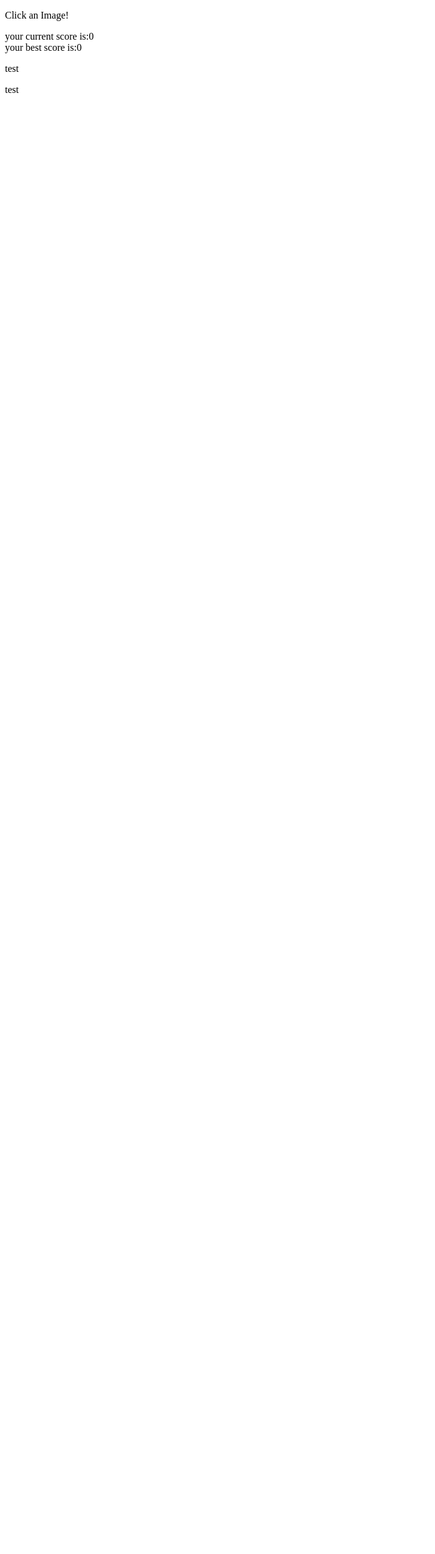
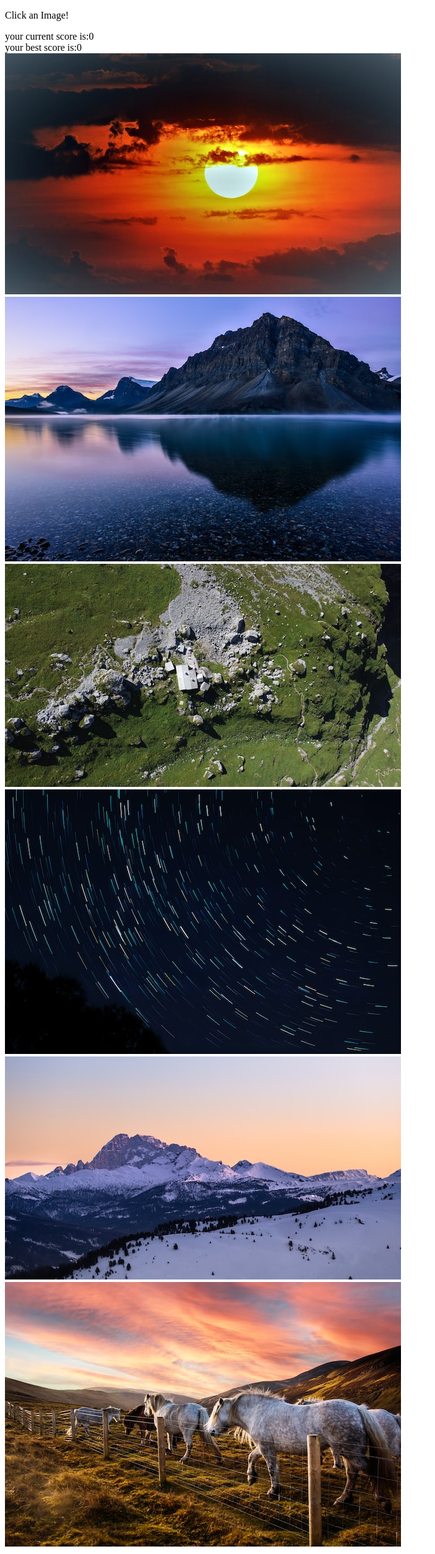
Before and after one commit to VirsatusCodes/odin-memory-card, a React (Create React App) app: page / in a window 1280 px wide. Shown: the whole page at 62% size, without its empty margins (0-703 px from the left). Before the commit the page ends 800 px from the top, so only its background shows below. Built offline with nearby package versions, Linux system fonts and the light colour scheme.

Commit message:
images linked, logic to cycle new images implemented

```diff
--- a/src/App.js
+++ b/src/App.js
@@ -2,7 +2,7 @@ import React, {useState, useEffect} from 'react';
 import ImgRender from './components/ImgRender'
 import './App.css';
 
-const App = () => {
+const App = ({imgArr}) => {
 
   const [scores, setScores] = useState(
     {
@@ -12,9 +12,9 @@ const App = () => {
 
   const randomOrderNumbers = () => {
     const randomNumArr = []
-    const numberOfImages = 10
-    const maxValueInRandomNumArr = 10
-    /* for 0-9 values, have to use 10 because of Math.floor */
+    const numberOfImages = 6
+    const maxValueInRandomNumArr = 6
+    /* for 0-5 values, have to use 6 because of Math.floor */
 
     while(randomNumArr.length < numberOfImages) {
       const num = Math.floor(Math.random() * maxValueInRandomNumArr)
@@ -25,6 +25,10 @@ const App = () => {
     }
     return randomNumArr
   }
+
+  const randomNumArr = randomOrderNumbers()
+  /* change this to use effect once clicking changing state
+  is functional to rerender on clicking state change */
 
   return (
     <div className='mainContainer'>
@@ -40,8 +44,18 @@ const App = () => {
         </div>
       </div>
       <div className='imgContainers'>
-        <ImgRender/>
-        <ImgRender/>
+        <ImgRender
+          imgSrc = {imgArr[randomNumArr[0]]}/>
+        <ImgRender
+          imgSrc = {imgArr[randomNumArr[1]]}/>
+        <ImgRender
+          imgSrc = {imgArr[randomNumArr[2]]}/>
+        <ImgRender
+          imgSrc = {imgArr[randomNumArr[3]]}/>
+        <ImgRender
+          imgSrc = {imgArr[randomNumArr[4]]}/>
+        <ImgRender
+          imgSrc = {imgArr[randomNumArr[5]]}/>
       </div>
     </div>
   );
--- a/src/components/ImgRender.js
+++ b/src/components/ImgRender.js
@@ -1,10 +1,10 @@
 import React from "react";
 
-const ImgRender = () => {
+const ImgRender = ({imgSrc}) => {
 
 
     return (
-        <p> test</p>
+        <img src={imgSrc} alt='one of the random images'/>
     )
 }
 
--- /dev/null
+++ b/src/imgs/imgCompilation.js
@@ -0,0 +1,14 @@
+import stars from './stars.jpg'
+import sunset from './sunset.jpg'
+import mountainReflection from './mountainReflection.jpg'
+import horses from './horses.jpg'
+import house from './house.jpg'
+import snowyMountain from './snowyMountain.jpg'
+
+export {
+    stars,
+    sunset,
+    mountainReflection,
+    horses,
+    house,
+    snowyMountain}
--- a/src/index.js
+++ b/src/index.js
@@ -1,10 +1,24 @@
 import React from 'react';
 import ReactDOM from 'react-dom/client';
 import App from './App';
+import {
+  stars,
+  sunset,
+  mountainReflection,
+  horses,
+  house,
+  snowyMountain} from './imgs/imgCompilation'
+
+const imgArr = [stars,
+                sunset,
+                mountainReflection,
+                house,
+                snowyMountain,
+                horses]
 
 const root = ReactDOM.createRoot(document.getElementById('root'));
 root.render(
   <React.StrictMode>
-    <App />
+    <App imgArr={imgArr}/>
   </React.StrictMode>
 );
```
